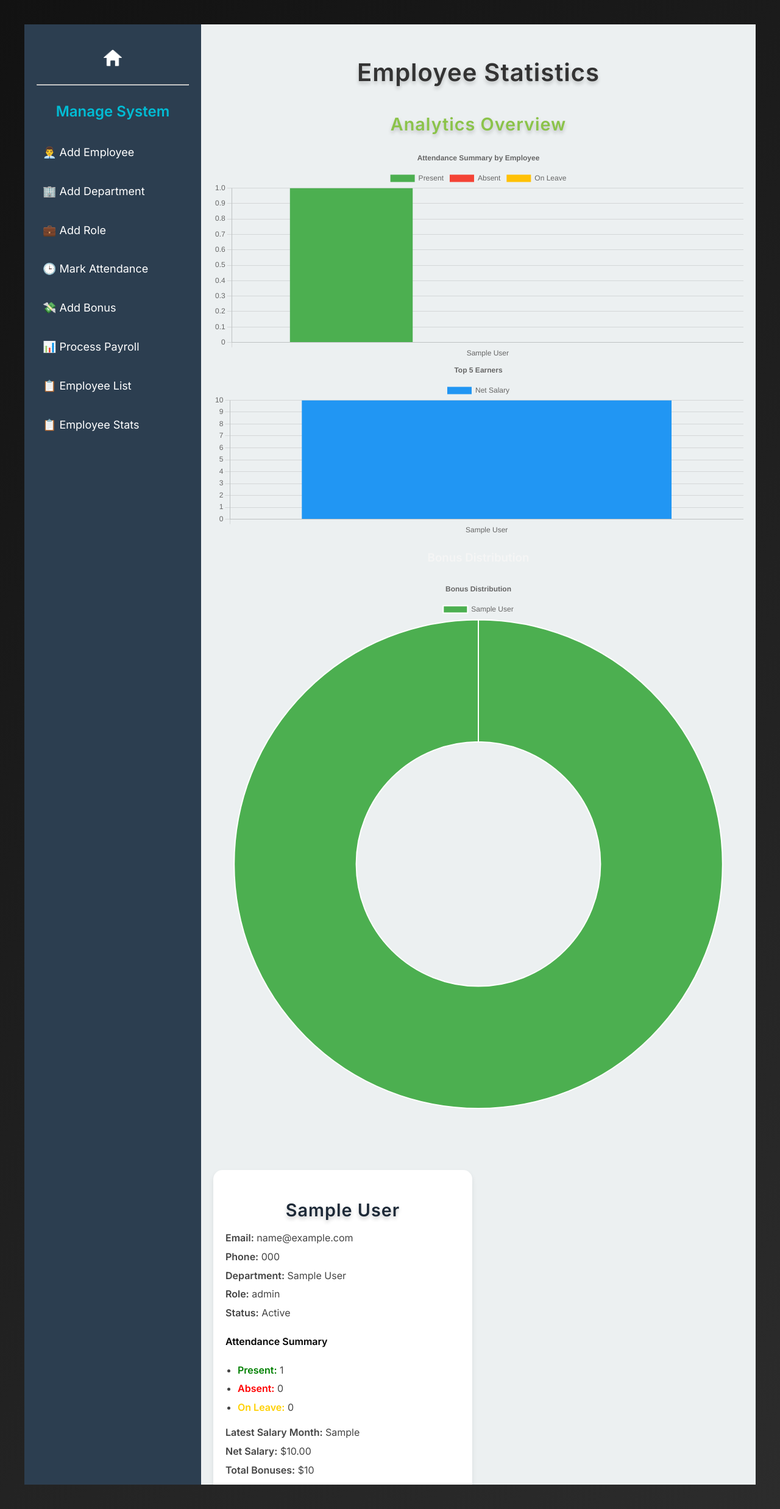
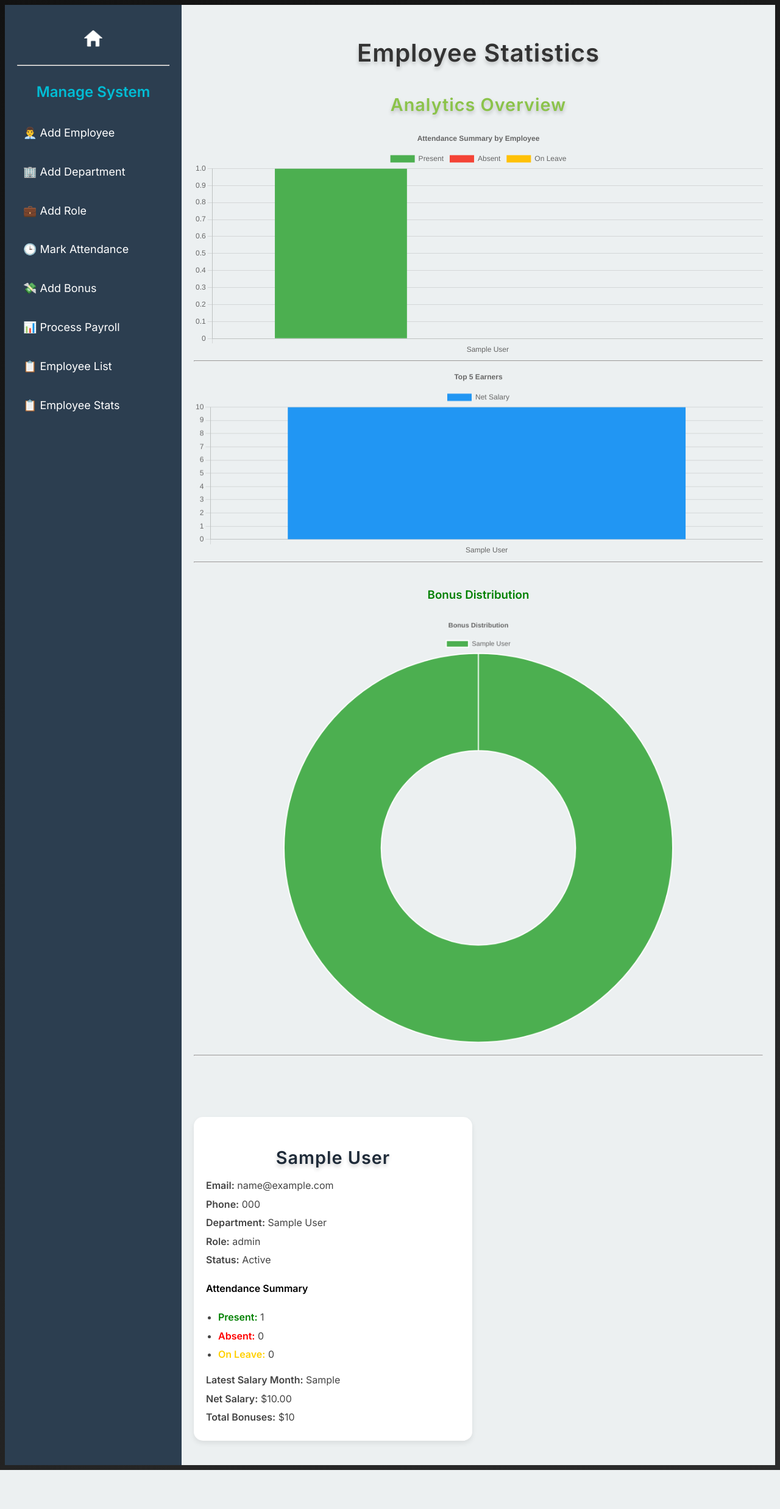
Before and after one commit to KRAKEN0067/employee-payroll-system, a Django app: page /employee-stats/ in a window 1280 px wide. Shown: the whole page at 61% size. After the commit the page ends 2411 px from the top, so only its background shows below. Run offline with Django 5.2, Linux system fonts and the light colour scheme; tables that the repository leaves empty hold one stand-in row (values such as "Sample post").

Commit message:
fixed piechart

```diff
--- a/employee/static/css/employee_stats.css
+++ b/employee/static/css/employee_stats.css
@@ -48,7 +48,17 @@ h4{
 }
 
 
+
+.chart-container {
+  display: flex;
+  flex-direction: column;
+  align-items: center;
+  justify-content: center;
+  margin: 20px auto;
+  text-align: center;
+}
+
 #bonusChart {
-  width: 150px;
-  height: 150px;
+  width: 700px !important;
+  height: 700px !important;
 }
--- a/employee/static/css/home.css
+++ b/employee/static/css/home.css
@@ -25,6 +25,7 @@ body {
 
 .hero-text h1 {
   font-size: 3.5rem;
+  color: black;
   font-weight: 700;
   text-transform: uppercase;
   letter-spacing: 2px;
@@ -50,7 +51,7 @@ body {
 }
 
 .btn-primary:hover {
-  background-color: #00bcd4;  /* Neon blue on hover */
+  background-color: #1e1e2f;  /* Neon blue on hover */
 }
 
 /* Features Section */
@@ -160,7 +161,7 @@ body {
 }
 
 .logout-btn:hover {
-  background-color: #38f15d;
+  background-color: #1e1e2f;
 }
 .logout-div {
   position: absolute;
--- a/employee/static/css/style.css
+++ b/employee/static/css/style.css
@@ -2,7 +2,7 @@
 body {
   background: linear-gradient(135deg, #121212, #2c2c2c);  /* Cool gradient background */
   color: #f5f5f5;
-  margin: 40px;
+
   font-family: 'Inter', sans-serif;
   font-size: 16px;
   line-height: 1.6;
@@ -119,6 +119,7 @@ footer a:hover {
   color: #00bcd4;
 }
 
+
 /* Media Queries for responsiveness */
 @media (max-width: 768px) {
   body {
--- a/employee/templates/manage/employee_stats.html
+++ b/employee/templates/manage/employee_stats.html
@@ -14,11 +14,16 @@
 <h1>Employee Statistics</h1>
 <h2 style="text-align: center">Analytics Overview</h2>
 <canvas id="attendanceChart" height="120"></canvas>
+<hr style="color:green">
 <canvas id="salaryChart" height="100"></canvas>
-<div class="chart-container" style="text-align: center; margin-top: 20px">
-  <h3>Bonus Distribution</h3>
-  <canvas id="bonusChart" width="100px" height="100px"></canvas>
+<hr style="color:green">
+<div class="chart-container">
+  <h3 style="color:green">Bonus Distribution</h3>
+  <canvas id="bonusChart"></canvas>
 </div>
+
+<hr style="color:green">
+
 
 <div class="stats-container">
   {% for data in employee_data %}
```
